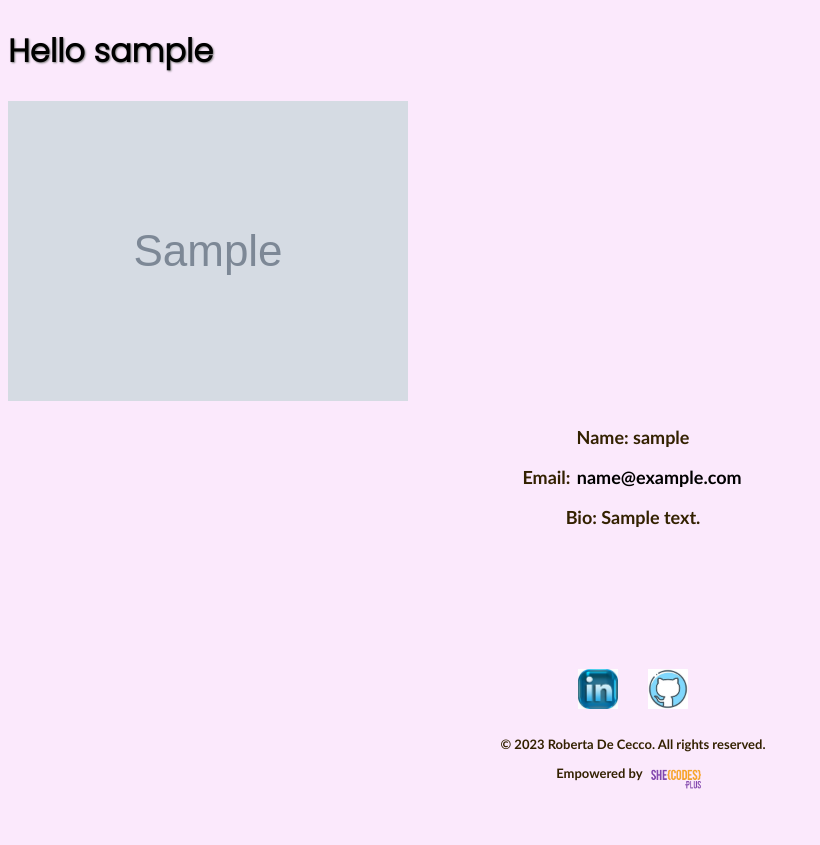
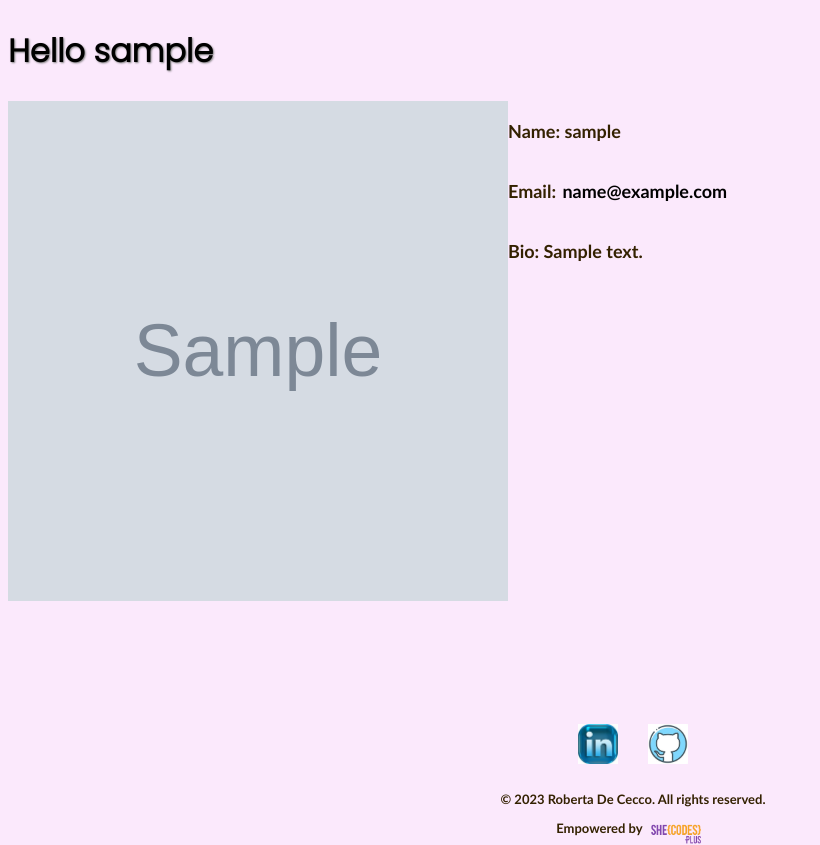
Before and after one commit to RobyOneJ/she_codes_news, a Django app: page /users/1/ in a window 1280 px wide. Shown: the part 108-953 px from the top of the page, without its empty margins (0-820 px from the left). Before the commit the page ends 897 px from the top, so only its background shows below. Run offline with Django 4.2, Linux system fonts and the light colour scheme; a user stored in the database is signed in; tables that the repository leaves empty hold one stand-in row (values such as "Sample post"); grey boxes marked "Sample" are stand-in pictures; parts of the project's set-up code (start-up, migrations or seed data) failed here and were passed over.

Commit message:
Styled the user profile page

```diff
--- a/she_codes_news/static/styles.css
+++ b/she_codes_news/static/styles.css
@@ -200,6 +200,28 @@ form#id_create_story p {
     width: 100%;
 }
 
+/* styling the user profile page*/
+.auth-details-wrapper {
+    display: flex;
+    align-items: stretch;
+}
+
+.profile {
+    display: flex;
+    flex-direction: column;
+    align-content: center;
+}
+
+.profile p {
+    text-align: left;
+    padding-block: 1px ;
+}
+
+.prof_image{
+    width: 500px;
+    height: 500px;
+}
+
 /*footer style*/
 .hero-logo {
     color: #FFA300;
--- a/she_codes_news/users/templates/users/viewProfile.html
+++ b/she_codes_news/users/templates/users/viewProfile.html
@@ -12,7 +12,7 @@
     {% if user.profile_image != None %}
     <img class="prof_image" src="{{ user.profile_image }}" alt="{{ user.username }} profile picture">
     {% endif %}
-    <div>
+    <div class="profile">
         <p><span class="bio-heading">Name:</span> {{ user.username }}</p>
         <p><span class="bio-heading">Email:</span> <a href="mailto:{{user.email}}">{{ user.email }}</a></p>
         <p class="bio-heading">Bio: {{ user.bio }}</p>
```
